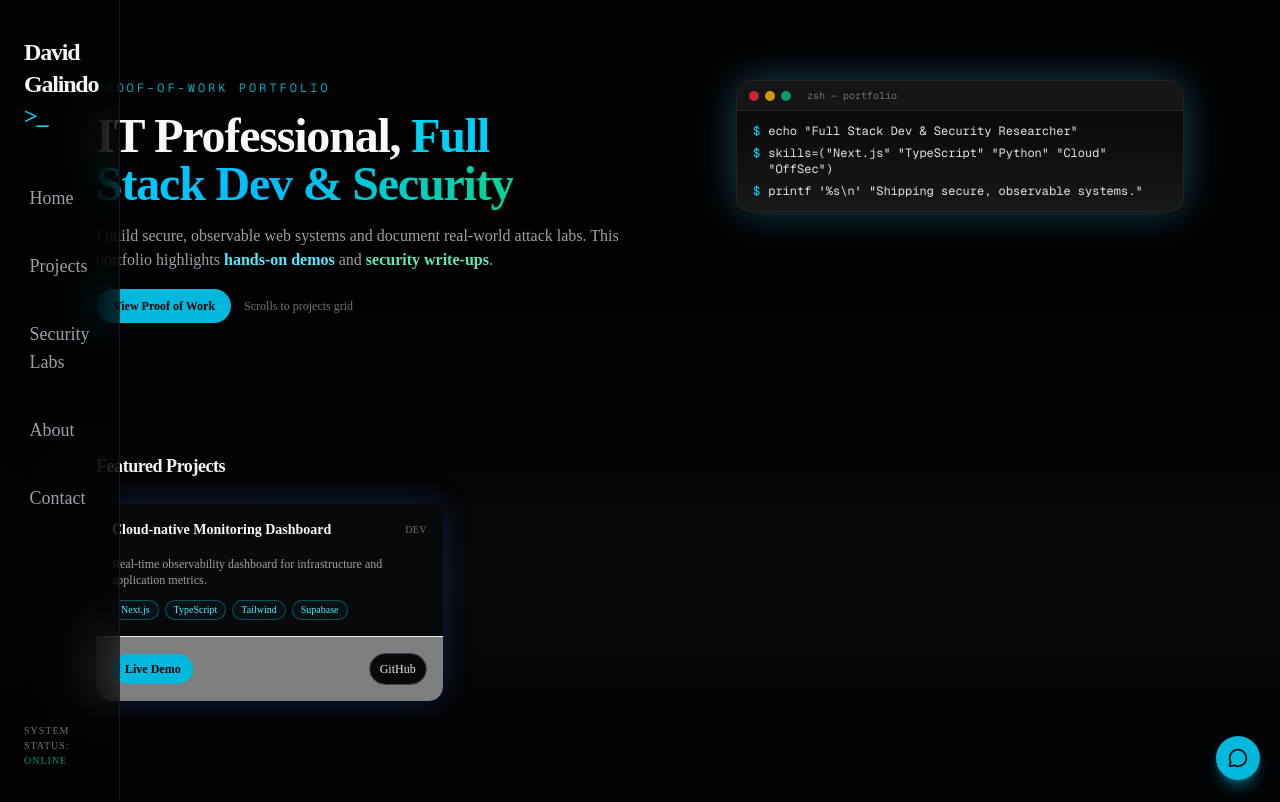
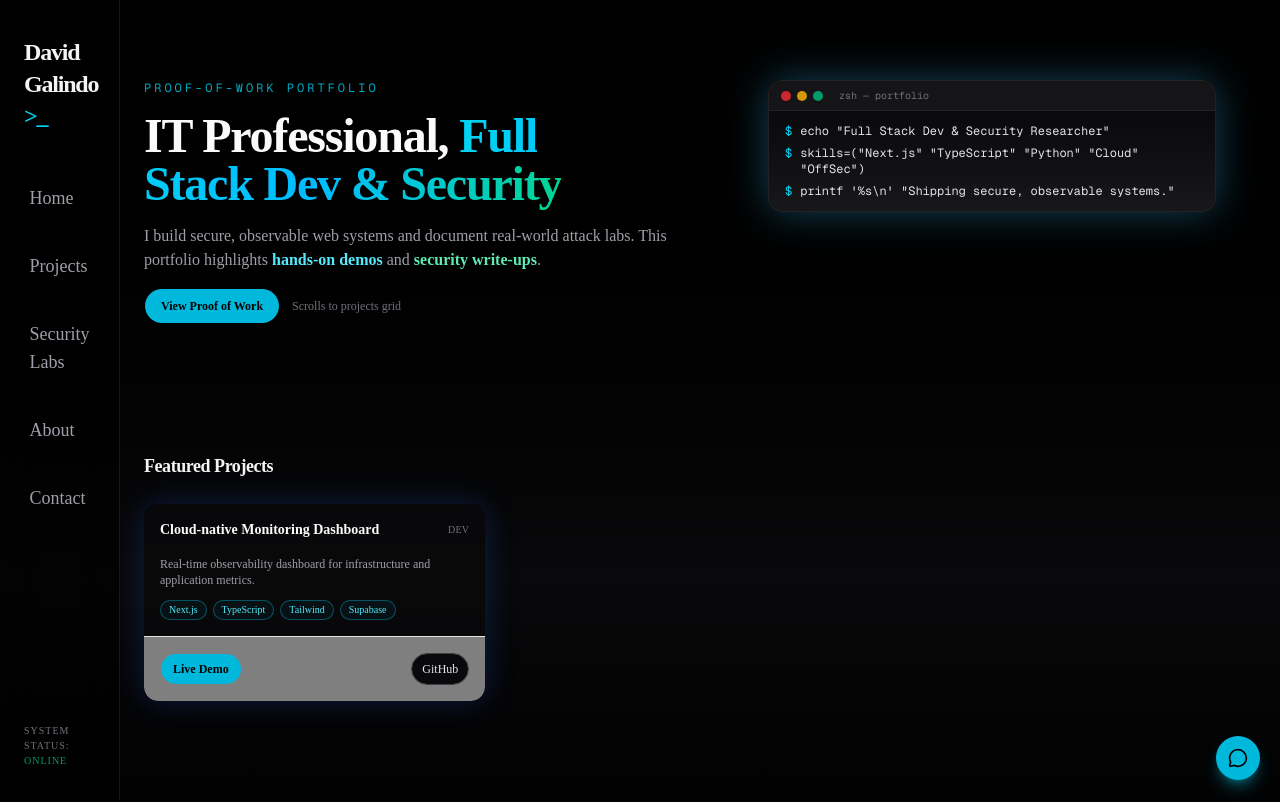
Before and after one commit to davidgalindo-git/IT_portfolio, a Next.js app: page / in a window 1280 px wide. Shown: the top 802 px of the page. Built offline with nearby package versions, Linux system fonts and the light colour scheme.

Commit message:
update page css

```diff
--- a/src/app/page.tsx
+++ b/src/app/page.tsx
@@ -8,8 +8,8 @@ export default function Home() {
     const securityProjects = projects.filter((p) => p.category === "security");
 
     return (
-    <div className="min-h-screen bg-gradient-to-b from-black via-zinc-950 to-black">
-      <main className="flex flex-col gap-6 pb-16 pt-4">
+        <div className="min-h-screen bg-gradient-to-b from-black via-zinc-950 to-black md:pl-20">
+            <main className="flex flex-col gap-6 pb-16 pt-4 px-4 sm:px-8">
                 <Hero />
                 <ProjectGrid id="projects" title="Featured Projects" projects={devProjects} />
                 <ProjectGrid id="security-labs" title="Security Labs & Write-ups" projects={securityProjects} />
```
Lines whose indentation alone changed are shown as unchanged.
